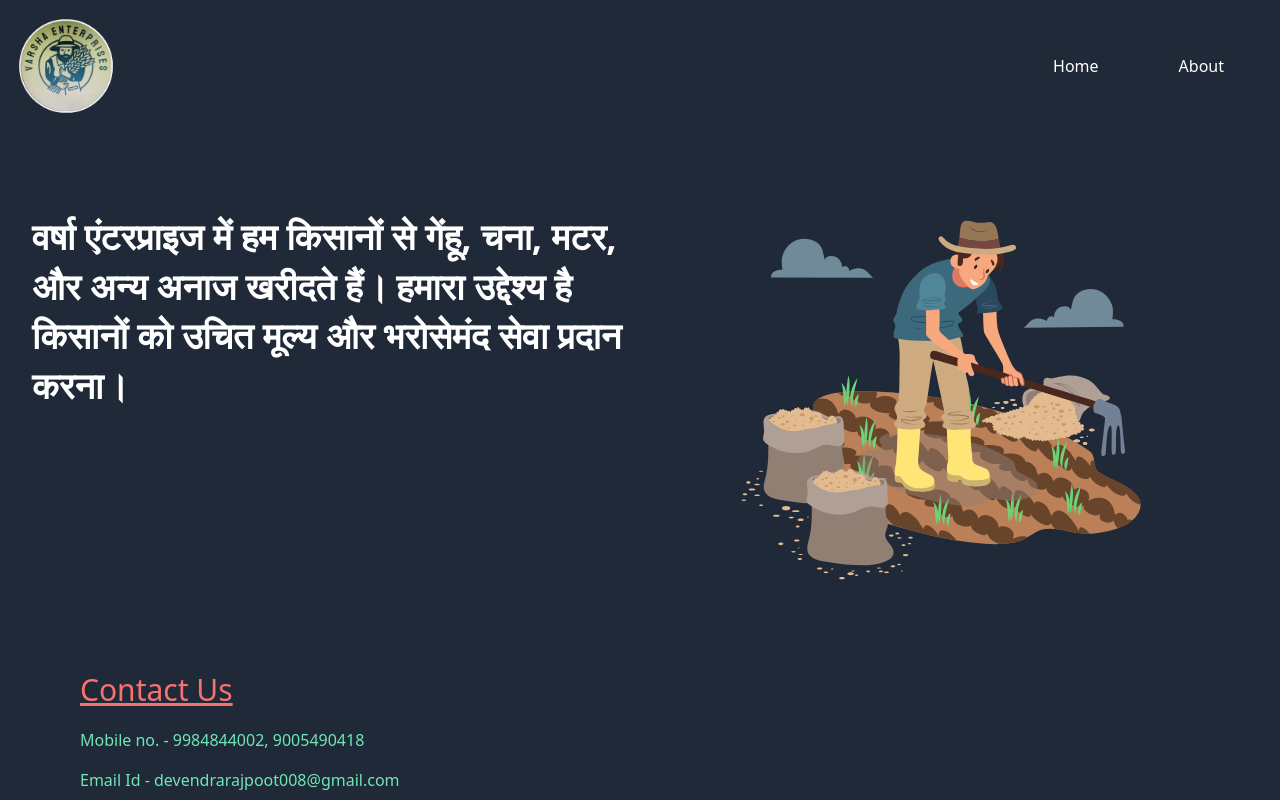
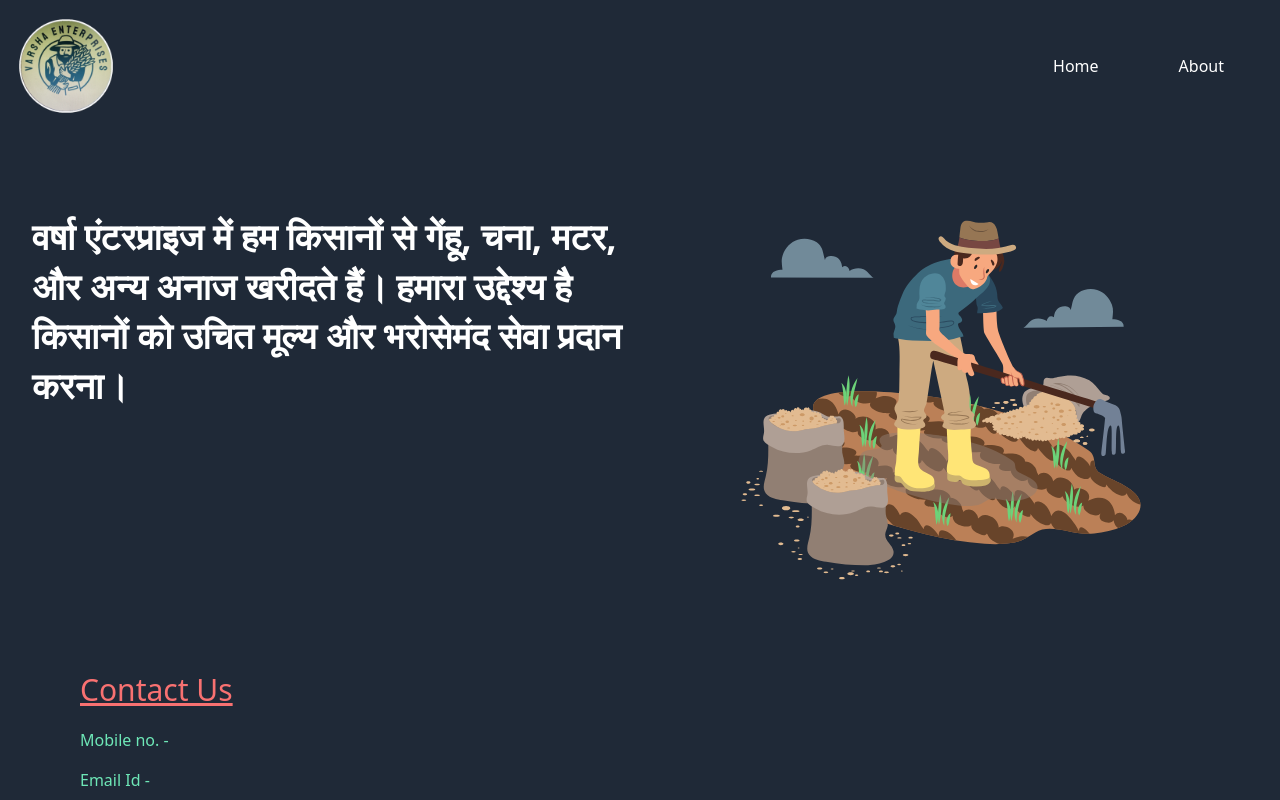
Before and after one commit to nikh022/enterprise, a React (Vite) app: page / in a window 1280 px wide. Shown: the top 800 px of the page. Built offline with nearby package versions, Linux system fonts and the light colour scheme.

Commit message:
remove contacts

```diff
--- a/src/components/contacts.jsx
+++ b/src/components/contacts.jsx
@@ -5,10 +5,10 @@ export default function Contacts() {
             Contact Us
         </h1>
         <div className="text-emerald-300 pb-4">
-            Mobile no. - 9984844002, 9005490418
+            Mobile no. -
         </div>
         <div className="text-emerald-300">
-            Email Id - devendrarajpoot008@gmail.com
+            Email Id -
         </div>
 
     </div>
```
